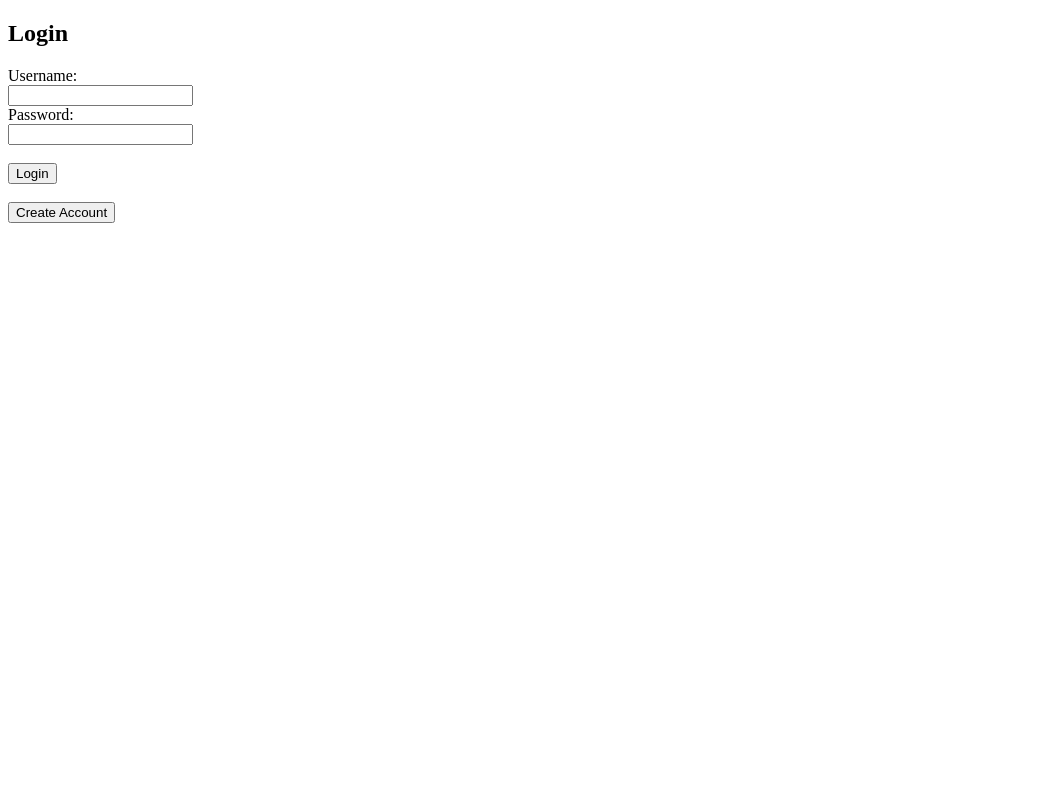
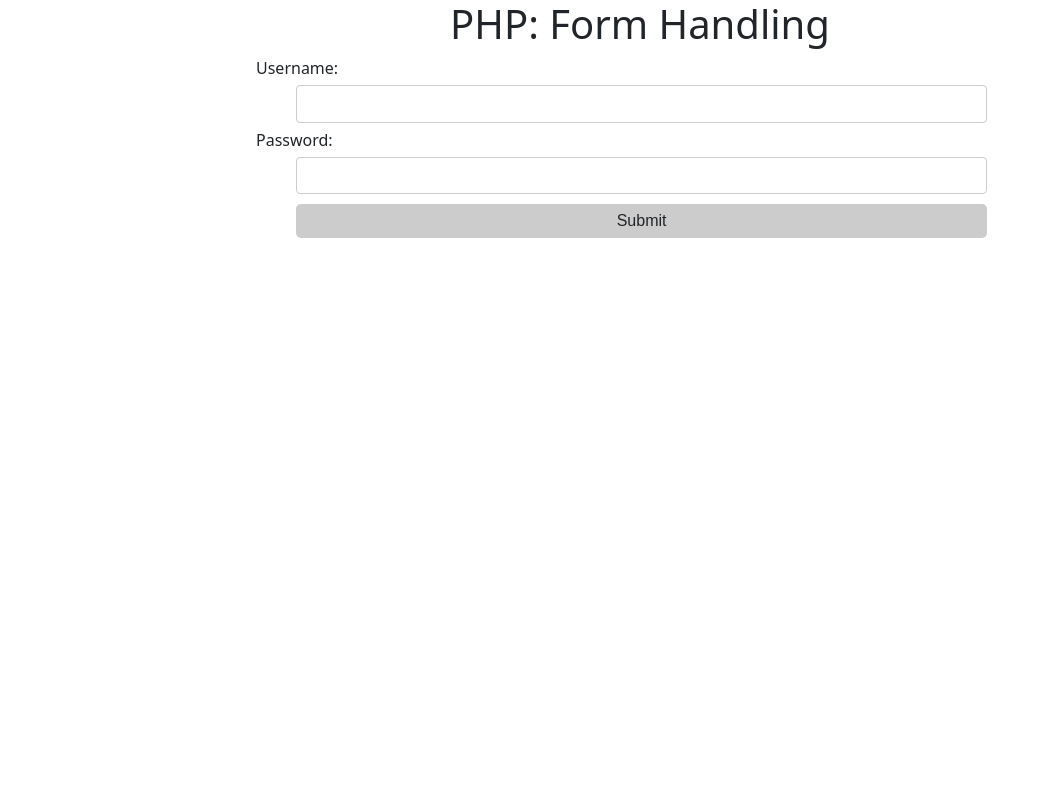
Before and after one commit to david-bieger/DatabaseSystemsFinal, a PHP site: page /login.php in a window 1280 px wide. Shown: the whole page, without its empty margins (0-1042 px from the left). Run offline with PHP 8.4, Linux system fonts and the light colour scheme.

Commit message:
added style sheet and made login look more like template

```diff
--- a/login.php
+++ b/login.php
@@ -5,25 +5,27 @@ require("connect-db.php");
 
 
 <!DOCTYPE html>
-<html lang="en">
+<html>
 <head>
-    <meta charset="UTF-8">
-    <meta name="viewport" content="width=device-width, initial-scale=1.0">
-    <title>Login</title>
+  <meta charset="utf-8">
+  <meta http-equiv="X-UA-Compatible" content="IE=edge">  <!-- required to handle IE -->
+  <meta name="viewport" content="width=device-width, initial-scale=1">
+  <title>PHP: Form handling</title>
+  <link href="https://cdn.jsdelivr.net/npm/bootstrap@5.1.3/dist/css/bootstrap.min.css" rel="stylesheet" integrity="sha384-1BmE4kWBq78iYhFldvKuhfTAU6auU8tT94WrHftjDbrCEXSU1oBoqyl2QvZ6jIW3" crossorigin="anonymous">
+  <link rel="stylesheet" href="styles.css" />
 </head>
 <body>
-    <h2>Login</h2>
+  <div>
+    <h1>PHP: Form Handling</h1>
     <form action="login.php" method="post">
-        <label for="username">Username:</label><br>
-        <input type="text" id="username" name="username"><br>
-        <label for="password">Password:</label><br>
-        <input type="password" id="password" name="password"><br><br>
-        <input type="submit" name="login" value="Login">
+      Username: <input type="text" name="name" required /> <br/>
+      Password: <input type="password" name="pwd" required /> <br/>
+      <input type="submit" value="Submit" class="btn" />
     </form>
-    <br>
-    <form action="create_account.php" method="get">
-        <input type="submit" value="Create Account">
-    </form>
+  </div>
+
+<script src="https://cdn.jsdelivr.net/npm/bootstrap@5.1.3/dist/js/bootstrap.bundle.min.js" integrity="sha384-ka7Sk0Gln4gmtz2MlQnikT1wXgYsOg+OMhuP+IlRH9sENBO0LRn5q+8nbTov4+1p" crossorigin="anonymous"></script>
+
 </body>
 </html>
 
--- /dev/null
+++ b/styles.css
@@ -0,0 +1,53 @@
+label { display: inline-block; }
+
+input, textarea {
+  display:inline-block;
+  font-family:arial;
+  margin: 5px 10px 5px 40px;
+  padding: 8px 12px 8px 12px;
+  border: 1px solid #ccc;
+  border-radius: 4px;
+  box-sizing: border-box;
+  width: 90%;
+  font-size: small;
+}
+
+div {
+  margin-left: auto;
+  margin-right: auto;
+  width: 60%;
+}
+
+h1 { text-align: center; }
+
+input[type=submit] {
+  padding:5px 15px;
+  background:#ccc;
+  border:0 none;
+  cursor:pointer;
+  border-radius: 5px;
+}
+
+input[type=submit]:hover {
+  background-color: #ccceee;
+}
+
+.msg {
+  margin-left:24px;
+  font-style: italic;
+  color: red;
+  font-size: 0.9em;
+}
+
+html{ height:100%; }
+
+body{ min-height:100%; padding:0; margin:0; position:relative; }
+
+footer {
+  position: absolute;
+  bottom: 0;
+  width: 100%;
+  height: 50px;
+  color: WhiteSmoke;
+  padding: 10px;
+}
```
